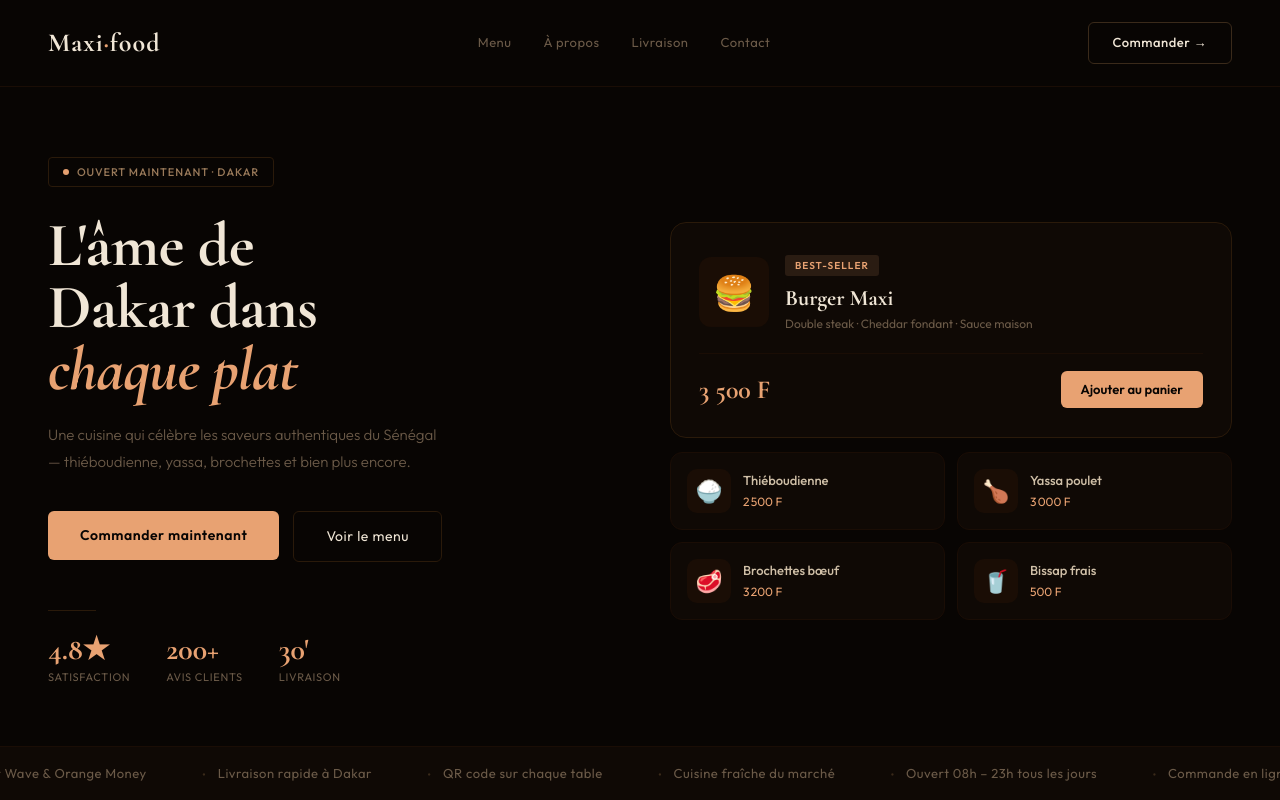
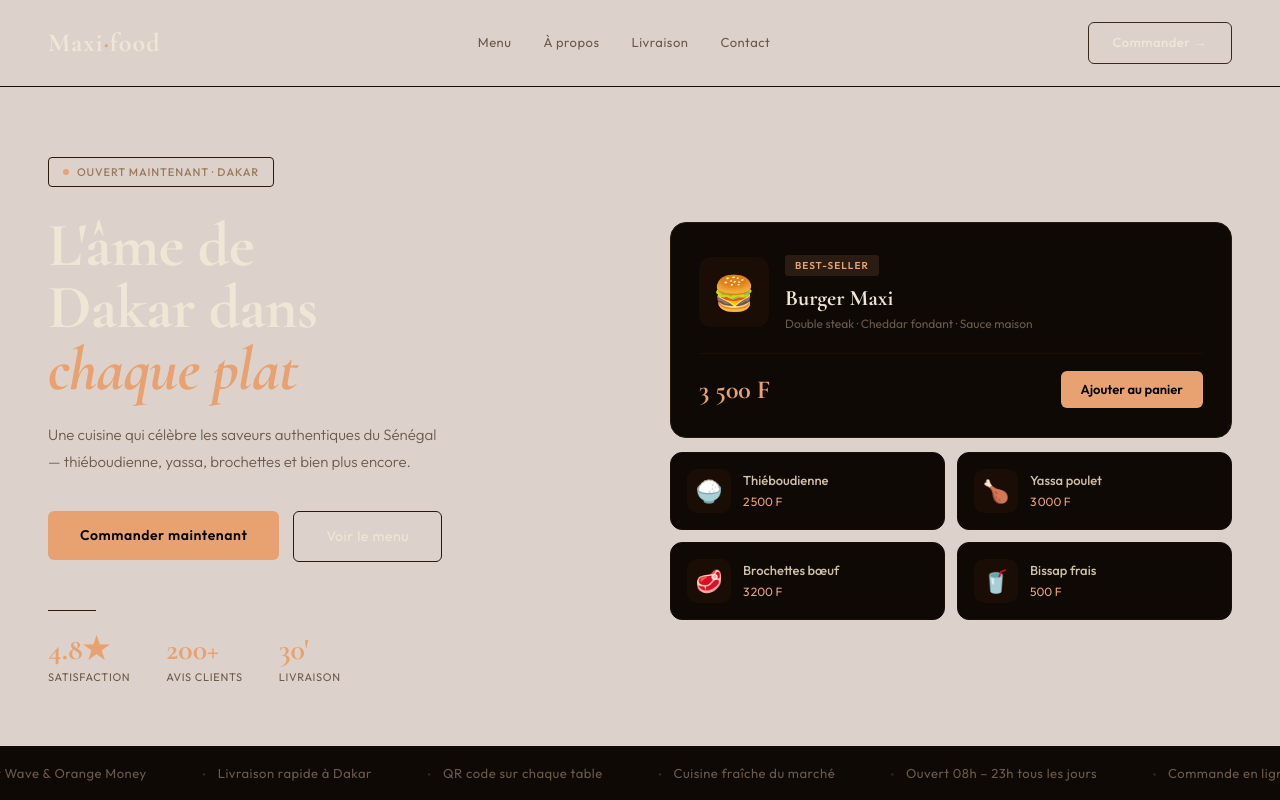
Before and after one commit to Fallou1033/maxifood-frontend, a React (Vite) app: page / in a window 1280 px wide. Shown: the top 800 px of the page. Built offline with nearby package versions, Linux system fonts and the light colour scheme; no server answers.

Commit message:
feat: nouveau design V3 premium

```diff
--- a/src/pages/Accueil.jsx
+++ b/src/pages/Accueil.jsx
@@ -42,7 +42,7 @@ export default function Accueil() {
   const couleur = restaurant?.couleur_principale || '#E8A272'
 
   return (
-    <div style={{ fontFamily: "'Outfit', sans-serif", background: '#080503', color: '#F0E6D6', minHeight: '100vh', overflowX: 'hidden' }}>
+    <div style={{ fontFamily: "'Outfit', sans-serif", background: '#ddd2cb', color: '#F0E6D6', minHeight: '100vh', overflowX: 'hidden' }}>
 
       {/* Google Fonts */}
       <style>{`
```
